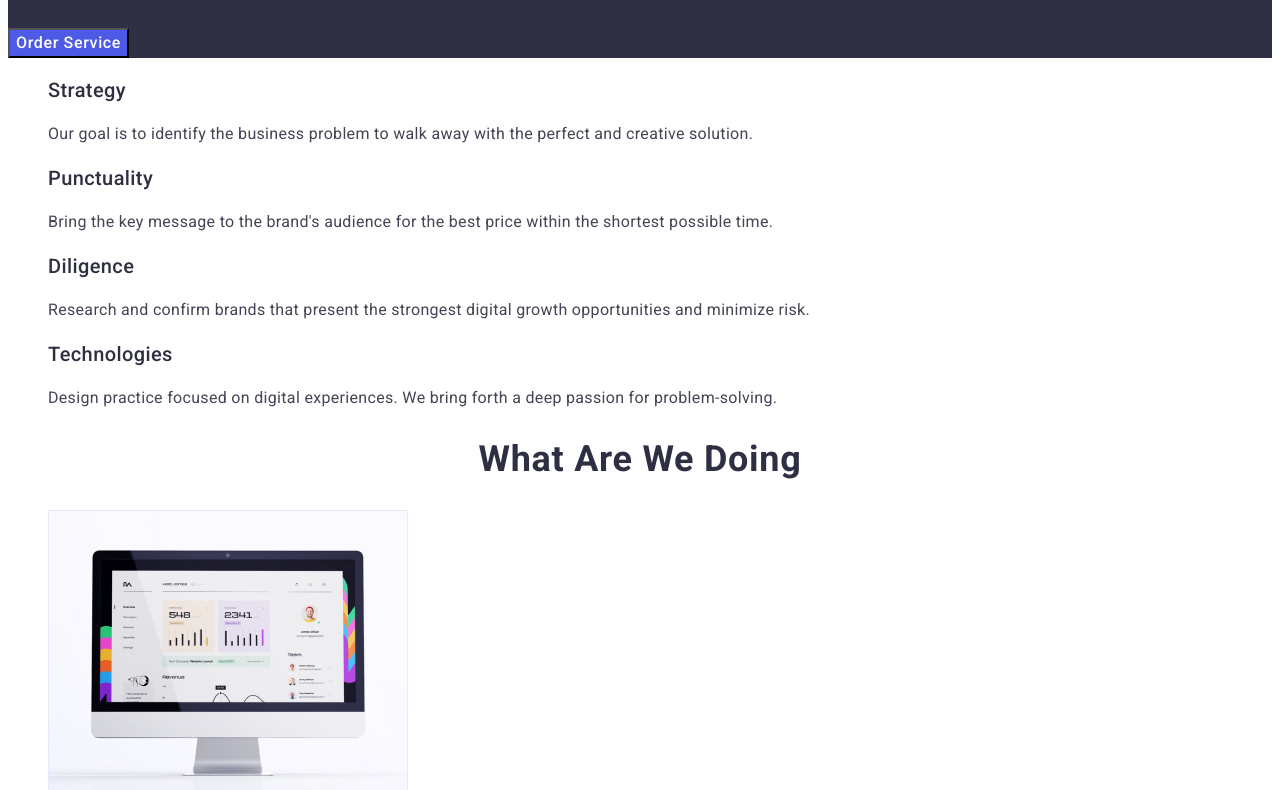
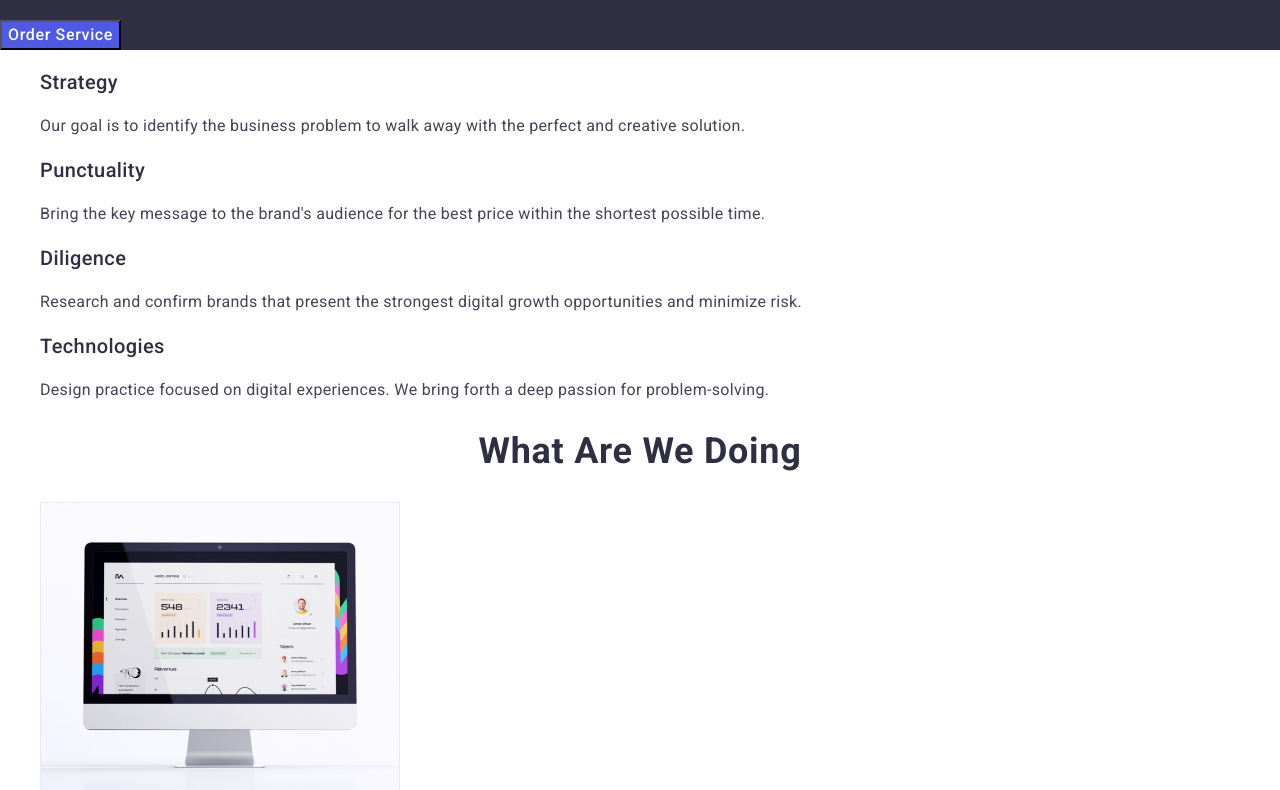
Before and after one commit to ExLuZiVe53/goit-markup-hw-03, a plain HTML site: page index.html in a window 1280 px wide. Shown: the part 306-1096 px from the top of the page. Drawn offline with Linux system fonts and the light colour scheme.

Commit message:
modern-normalize

```diff
--- a/css/styles.css
+++ b/css/styles.css
@@ -12,6 +12,14 @@
 }
 
 /* Specialty */
+
+html {
+    box-sizing: border-box;
+}
+
+*, *::after, *::before {
+   box-sizing: inherit;
+}
 
 body {
     font-family: 'Roboto', sans-serif;
--- a/index.html
+++ b/index.html
@@ -8,6 +8,7 @@
     <link rel="preconnect" href="https://fonts.googleapis.com">
     <link rel="preconnect" href="https://fonts.gstatic.com" crossorigin>
     <link href="https://fonts.googleapis.com/css2?family=Raleway:wght@800&family=Roboto:wght@400;500;700;900&display=swap" rel="stylesheet">
+    <link rel="stylesheet" href="./css/modern-normalize.min.css">
     <link rel="stylesheet" href="./css/styles.css">
 </head>
 <body>
```
Also changed, not shown: css/modern-normalize.min.css (added, +9 -0 lines), portfolio.html (+1 -0 lines).
